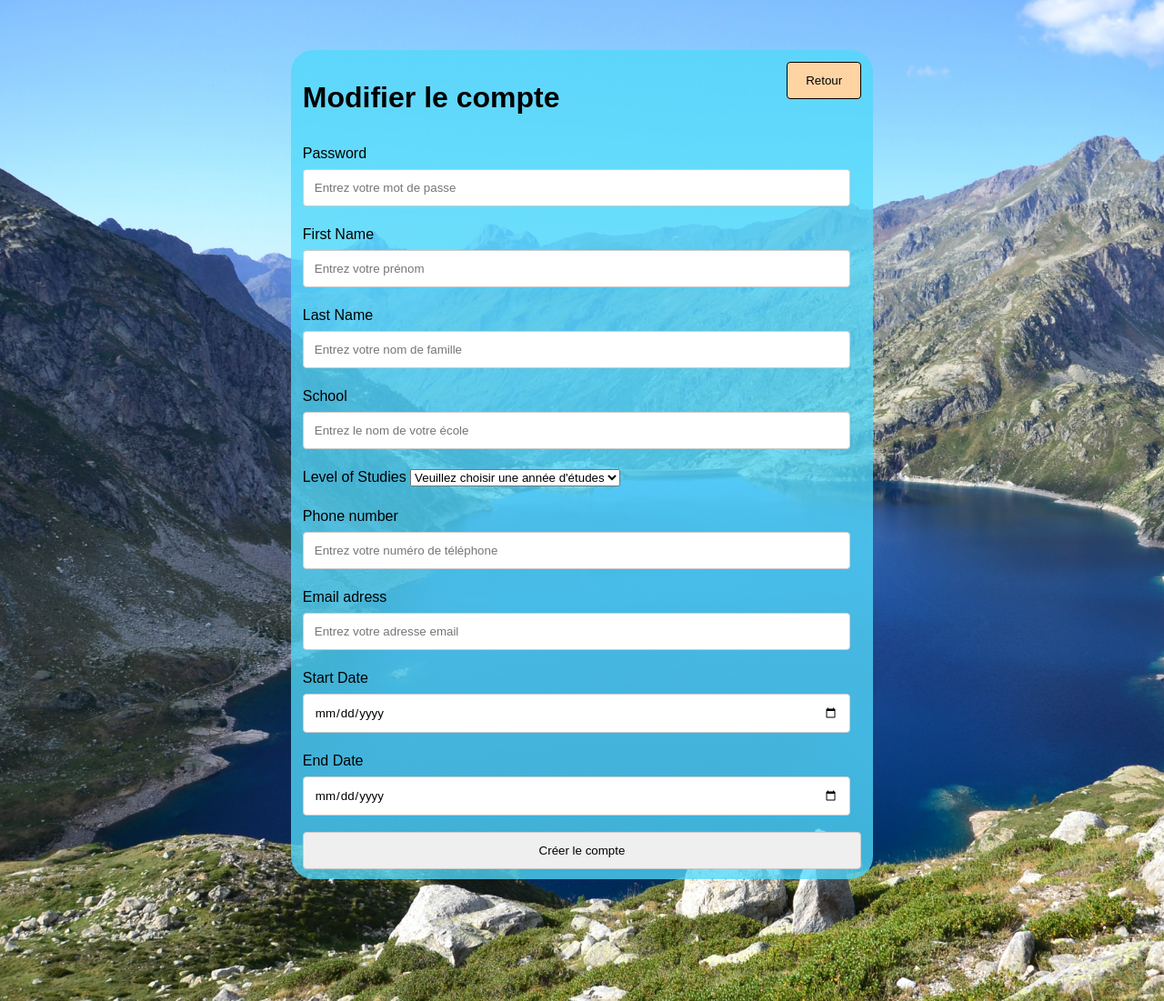
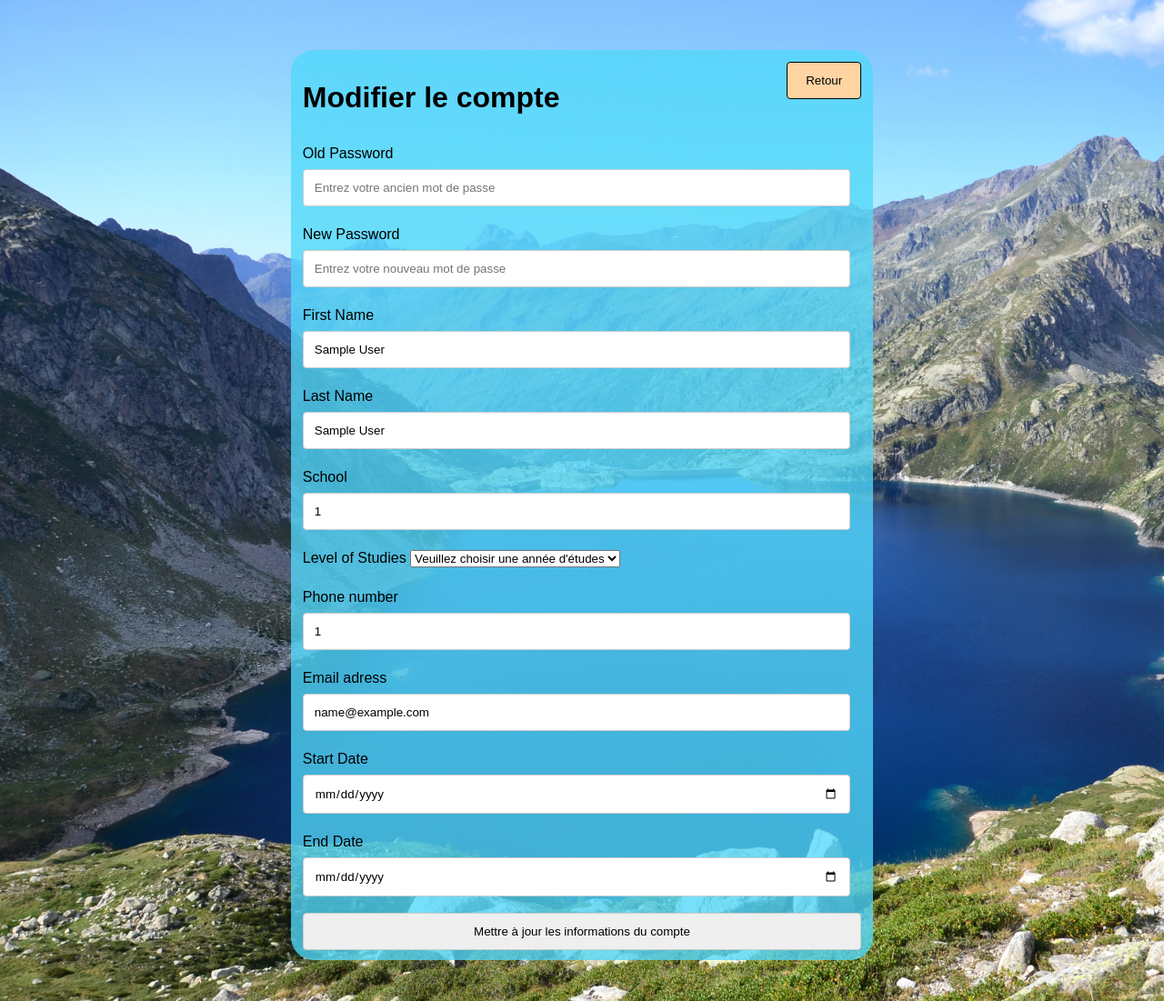
Before and after one commit to lucley64/SuperProjetSite, a PHP site: page /php/modifInfos.php in a window 1280 px wide. Shown: the whole page at 91% size. Run offline with PHP 8.4, Linux system fonts and the light colour scheme; the visitor is signed in with stand-in values (Sample User, id 1); some libraries are stand-ins or nearby versions.

Commit message:
COAUTHORED MAEL

```diff
--- a/css/header.css
+++ b/css/header.css
@@ -108,3 +108,7 @@ h1 a{
 .flou{
     filter: blur(5px);
 }
+
+#loupe{
+    width: 10%;
+}
--- /dev/null
+++ b/js/alerts.js
@@ -0,0 +1,8 @@
+function alertWrongPassword() {
+    Swal.fire({
+        title: "Erreur",
+        text: "Mauvais mot de passe saisi, veuillez recommencer",
+        icon: 'error',
+        background: 'white',
+        });
+}
--- a/php/barrecote.php
+++ b/php/barrecote.php
@@ -8,8 +8,5 @@
                 <li><a href="">Projet</a></li>
                 <li><a href="">Modifier profil</a></li>
             </ul>
-
-
-
         </div>
 </body>
--- a/php/connexion.php
+++ b/php/connexion.php
@@ -5,7 +5,7 @@
     <meta charset="UTF-8">
     <meta http-equiv="X-UA-Compatible" content="IE=edge">
     <meta name="viewport" content="width=device-width, initial-scale=1.0">
-    <script type="text/javascript" src="js/header.js"></script>
+    <script type="text/javascript" src="../js/header.js"></script>
     <link rel="stylesheet" href="../css/loginsignin.css">
     <title>Se connecter</title>
 </head>
--- a/php/modifInfos.php
+++ b/php/modifInfos.php
@@ -8,33 +8,45 @@
     <meta http-equiv="X-UA-Compatible" content="IE=edge">
     <meta name="viewport" content="width=device-width, initial-scale=1.0">
     <link rel="stylesheet" href="../css/loginsignin.css">
+    <script type="text/javascript" src="../js/alerts.js"></script>
+    <script src="https://cdn.jsdelivr.net/npm/sweetalert2@11"></script>
     <title>Modification de compte</title>
 </head>
 
-<body>
+<body <?php
+        if ($_SESSION['wrongPwd']) {
+            $_SESSION['wrongPwd'] = false;
+            echo('onload="alertWrongPassword();"');
+        }
+    ?>>
+
     <div id="containerCreation" style="top:5%;">
         <button onclick="window.location='/php/connexion.php'" class="nav">Retour</button>
         <h1>Modifier le compte</h1>
         <form action="verifModif.php" method="post" id="creation">
 
-            <label for="pwd"> Password
-                <input type="text " name="pwd" id="pwd" placeholder="Entrez votre mot de passe">
+            <label for="oldpwd"> Old Password
+                <input type="text " name="oldpwd" id="oldpwd" placeholder="Entrez votre ancien mot de passe">
+            </label>
+
+            <label for="pwd"> New Password
+                <input type="text " name="pwd" id="pwd" placeholder="Entrez votre nouveau mot de passe">
             </label>
 
             <label for="firstName"> First Name
-                <input type="text " name="firstName" id="firstName" placeholder="Entrez votre prénom">
+                <input type="text " name="firstName" id="firstName" placeholder="Entrez votre prénom" value="<?php echo('' . $_SESSION['firstName'] . '') ?>"  >
             </label>
 
             <label for="lastName"> Last Name
-                <input type="text " name="lastName" id="lastName" placeholder="Entrez votre nom de famille">
+                <input type="text " name="lastName" id="lastName" placeholder="Entrez votre nom de famille" value="<?php echo('' . $_SESSION['lastName'] . '') ?>">
             </label>
 
             <label for="workplace"> School
-                <input type="text " name="workplace" id="workplace" placeholder="Entrez le nom de votre école">
+                <input type="text " name="workplace" id="workplace" placeholder="Entrez le nom de votre école" value="<?php echo('' . $_SESSION['workplace'] . '') ?>">
             </label>
 
             <label for="studyLvl"> Level of Studies
-            <select name="studyLvl" id="studyLvl">
+            <select name="studyLvl" id="studyLvl" value="<?php echo('' . $_SESSION['studyLvl'] . '') ?>">
                 <option value="none">Veuillez choisir une année d'études</option>
                 <option value="l1">L1</option>
                 <option value="l2">L2</option>
@@ -46,27 +58,27 @@
             </label>
 
             <label for="phone"> Phone number
-                <input type="text " name="phone" id="phone" placeholder="Entrez votre numéro de téléphone">
+                <input type="text " name="phone" id="phone" placeholder="Entrez votre numéro de téléphone" value="<?php echo('' . $_SESSION['phone'] . '') ?>">
             </label>
 
             <label for="mail"> Email adress
-                <input type="email" name="mail" id="mail" placeholder="Entrez votre adresse email">
+                <input type="email" name="mail" id="mail" placeholder="Entrez votre adresse email" value="<?php echo('' . $_SESSION['mail'] . '') ?>">
             </label>
 
             <?php
-                if ($_SESSION["userType"] == "student") {
+                if ($_SESSION["userType"] == "manager") {
                     echo ('
                     <label for="starDate"> Start Date
-                    <input type="date" name="startDate" id="startDate" placeholder="Entrez la date de départ">
+                    <input type="date" name="startDate" id="startDate" placeholder="Entrez la date de départ" value="' . $_SESSION['startDate'] . '">
                     </label>
                     <label for="endDate"> End Date
-                    <input type="date" name="endDate" id="endDate" placeholder="Entrez la date de fin">
+                    <input type="date" name="endDate" id="endDate" placeholder="Entrez la date de fin" value="' . $_SESSION['firstName'] . '">
                     </label>
                     ');
                 }
             ?>
 
-            <input type="submit" value="Créer le compte">
+            <input type="submit" value="Mettre à jour les informations du compte">
         </form>
     </div>
 </body>
--- a/php/verifConnexion.php
+++ b/php/verifConnexion.php
@@ -14,13 +14,15 @@
         $_SESSION['pwd'] = $data[1];
         $_SESSION['userType'] = $data[2];
         $_SESSION['lastName'] = $data[3];
-        $_SESSION['firstname'] = $data[4];
+        $_SESSION['firstName'] = $data[4];
         $_SESSION['workplace'] = $data[5];
         $_SESSION['studyLvl'] = $data[6];
         $_SESSION['phone'] = $data[7];
         $_SESSION['mail'] = $data[8];
         $_SESSION['startDate'] = $data[9];
         $_SESSION['endDate'] = $data[10];
+        $_SESSION['connected'] = true;
+        $_SESSION['wrongPwd'] = false;
     }
     header('Location: ../index.php');
 ?>
```
Also changed, not shown: php/verifModif.php (+10 -1 lines).
